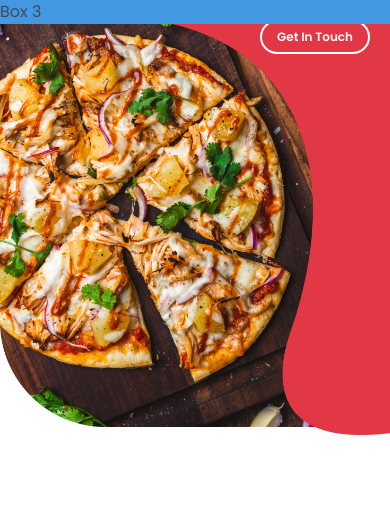
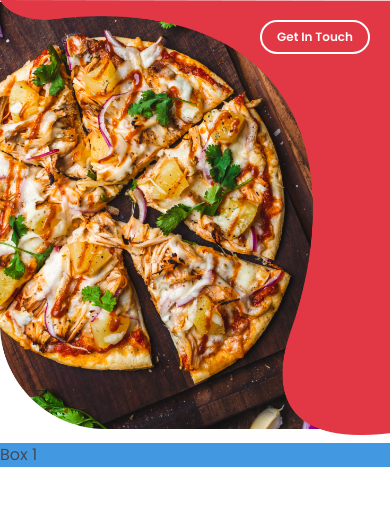
Before and after one commit to naimur61/Internet-Floks, a Next.js app: page /components/Header in a window 390 px wide. Shown: the top 506 px of the page. Built offline with nearby package versions, Linux system fonts and the light colour scheme.

Commit message:
Baner done

```diff
--- /dev/null
+++ b/pages/components/Banner.tsx
@@ -0,0 +1,55 @@
+import { Box, Button } from "@chakra-ui/react";
+import React from "react";
+import bg from "../../assets/home/Vector.png";
+import Rectangle from "../../assets/home/Rectangle 400.png";
+import Image from "next/image";
+
+const Banner = () => {
+	return (
+		// <Box bg="red.400">Box 3</Box>
+		<Box position="relative">
+			<Box
+				sx={{
+					// position: "absolute",
+					// zIndex: 1,
+					width: { sm: " 375px", lg: " 752px" },
+					height: { sm: "426px", lg: "849px" },
+					right: 0,
+					top: " 0px",
+				}}
+			>
+				<Image src={bg} alt="" />
+			</Box>
+			<Box
+				sx={{
+					position: "absolute",
+					zIndex: "-1",
+					width: { sm: " 378px", lg: " 735px" },
+					height: { sm: "413px", lg: "804px" },
+					right: 0,
+					top: "2px",
+				}}
+			>
+				<Image src={Rectangle} alt="" />
+			</Box>
+			<Button
+				colorScheme="white"
+				size="xs"
+				sx={{
+					position: "absolute",
+					zIndex: "3",
+					right: "20px",
+					top: "20px",
+					p: "15px",
+					border: "2px solid white",
+					rounded: 20,
+				}}
+			>
+				{" "}
+				Get In Touch
+			</Button>
+		</Box>
+	);
+};
+
+export default Banner;
--- a/pages/components/Header.tsx
+++ b/pages/components/Header.tsx
@@ -1,63 +1,15 @@
-import { Box, Button, Flex, Stack, Text, useMediaQuery } from "@chakra-ui/react";
+import { Box, Button, Stack } from "@chakra-ui/react";
 import Image from "next/image";
 import React from "react";
-import bg from "../../assets/home/Vector.png";
-import Rectangle from "../../assets/home/Rectangle 400.png";
+import Banner from "./Banner";
 
 const Header = () => {
-	const isNotSmallScreen = useMediaQuery("(min-width:600px");
-
 	return (
 		<>
-			<Flex justifyContent="space-between" className="header">
-				<Box bg="blue.400" zIndex={5}>
-					Box 3
-				</Box>
-				{/* <Box bg="red.400">Box 1</Box> */}
-
-				<Box position="relative" display="block">
-					<Box
-						sx={{
-							position: "absolute",
-							zIndex: 1,
-							width: { sm: " 375px", lg: " 752px" },
-							height: { sm: "426px", lg: "849px" },
-							right: 0,
-							top: " 0px",
-						}}
-					>
-						<Image src={bg} alt="" />
-					</Box>
-					<Box
-						sx={{
-							position: "absolute",
-							zIndex: "auto",
-							width: { sm: " 378px", lg: " 735px" },
-							height: { sm: "413px", lg: "804px" },
-							right: 0,
-							top: { sm: "-2px", lg: "2px" },
-						}}
-					>
-						<Image src={Rectangle} alt="" />
-					</Box>
-					<Button
-						colorScheme="white"
-						size="xs"
-						sx={{
-							position: "absolute",
-							zIndex: "3",
-							right: "20px",
-							top: "20px",
-							p: "15px",
-							border: "2px solid white",
-							rounded: 20,
-						}}
-					>
-						{" "}
-						Get In Touch
-					</Button>
-				</Box>
-			</Flex>
+			<Stack direction={["column-reverse", "row"]} justifyContent="space-between">
+				<Box bg="blue.400">Box 1</Box>
+				<Banner />
+			</Stack>
 		</>
 	);
 };
--- a/styles/globals.css
+++ b/styles/globals.css
@@ -35,13 +35,3 @@ a {
 ::-webkit-scrollbar-thumb:hover {
 	background: #555;
 }
-
-.header {
-	flex-direction: row;
-}
-
-@media (max-width: 768px) {
-	.header {
-		flex-direction: column-reverse;
-	}
-}
```
